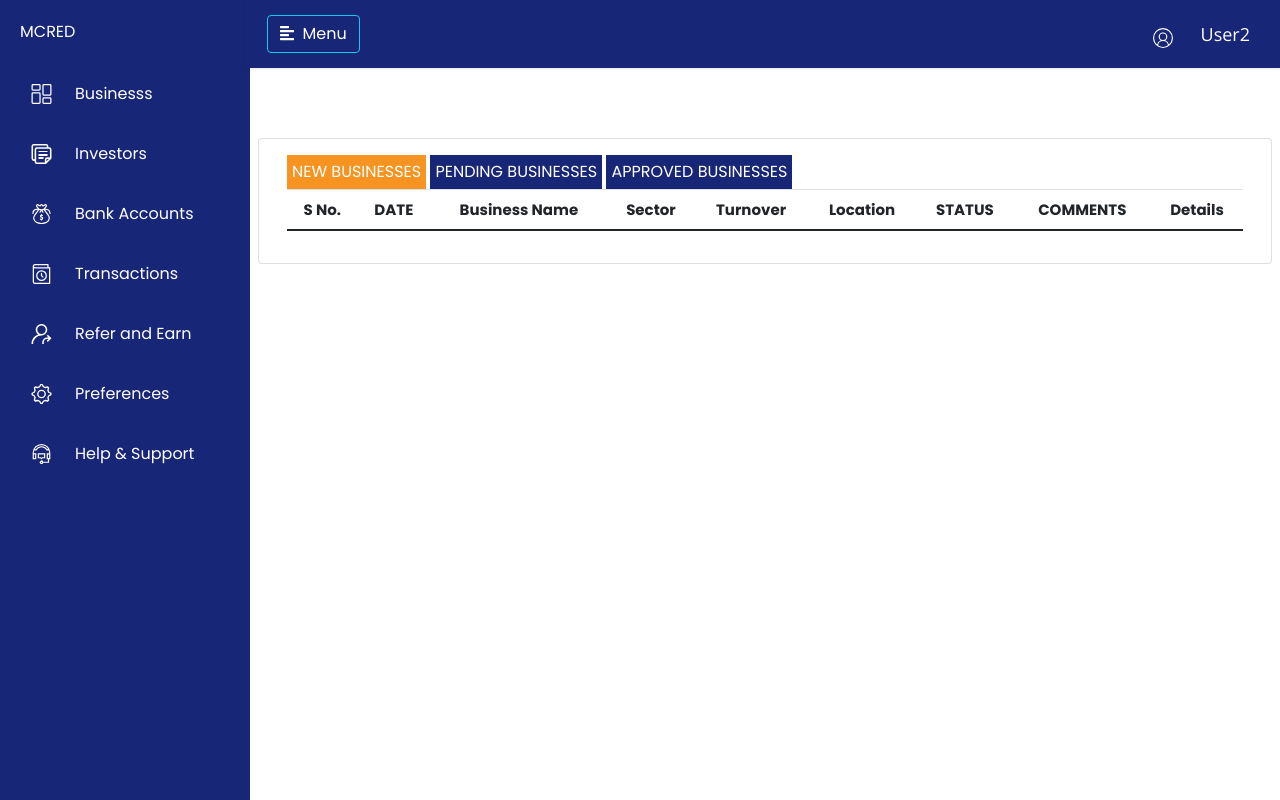
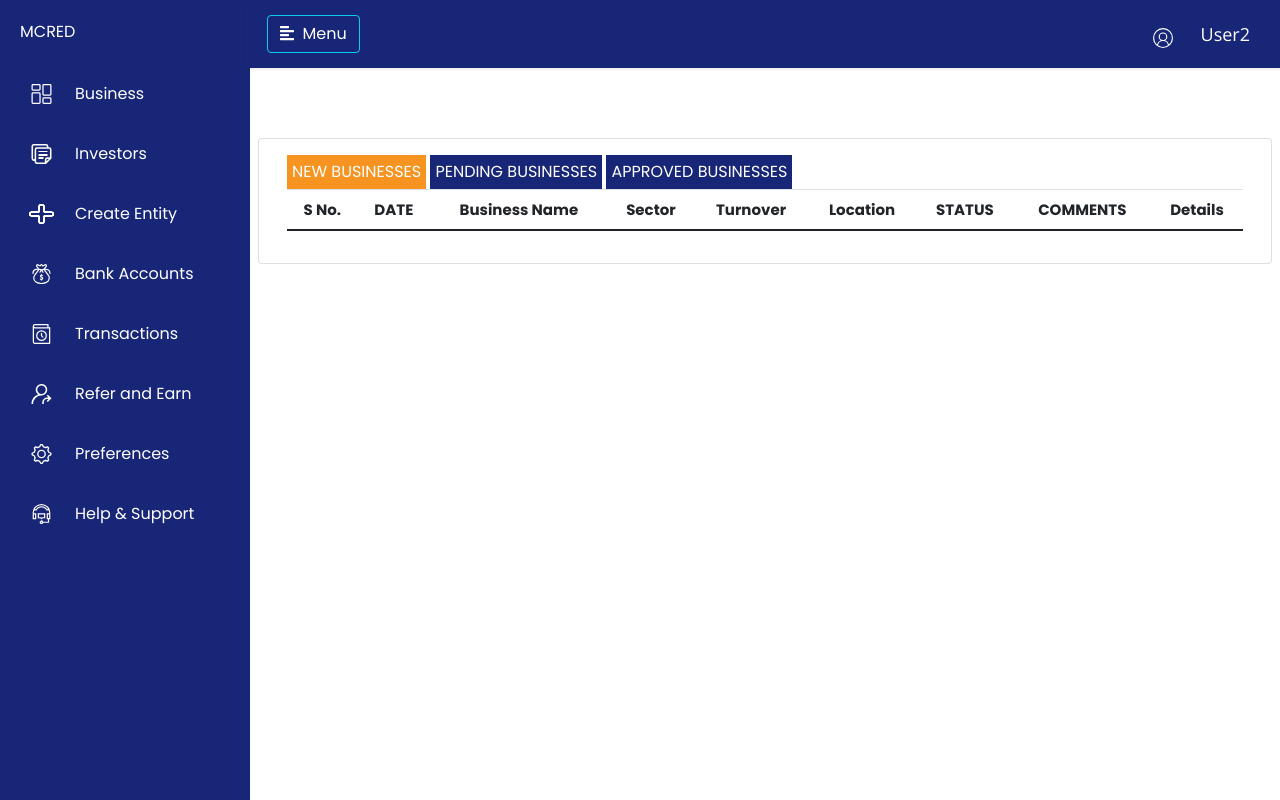
Before and after one commit to McredConnect/shubham_credit-team, a Django app: page /investor_dashboard/business in a window 1280 px wide. Run offline with Django 3.2, Linux system fonts and the light colour scheme; data that the repository does not hold is empty; some libraries are stand-ins or nearby versions.

Commit message:
integration done

```diff
--- a/MIPortal/Business/urls.py
+++ b/MIPortal/Business/urls.py
@@ -4,9 +4,9 @@ from . import views
 urlpatterns = [
     path('bank-account/', views.bank_account, name='bank-account'),
     path('bank-account-withdraw/', views.bank_account_withdraw, name='bank-account-withdraw'),
-    path('create-entity/', views.create_entity, name='create-entity'),
-    path('create-entity-business/', views.create_entity_business, name='create-entity-business'),
-    path('create-entity-investor/', views.create_entity_investor, name='create-entity-investor'),
+    # path('create-entity/', views.create_entity, name='create-entity'),
+    # path('create-entity-business/', views.create_entity_business, name='create-entity-business'),
+    # path('create-entity-investor/', views.create_entity_investor, name='create-entity-investor'),
     path('dashboard/', views.dashboard, name='dashboard'),
     path('edit-business/', views.edit_business, name='edit-business'),
     path('help-and-support/', views.help_and_support, name='help-and-support'),
--- a/MIPortal/InvestorDashboards/templates/InvestorDashboards/index.html
+++ b/MIPortal/InvestorDashboards/templates/InvestorDashboards/index.html
@@ -1,50 +1,96 @@
 <html>
+
 <head>
   {% load static %}
   <meta charset="UTF-8">
-    <meta name="viewport" content="width=device-width, user-scalable=no, initial-scale=1.0, maximum-scale=1.0, minimum-scale=1.0">
+  <meta name="viewport"
+    content="width=device-width, user-scalable=no, initial-scale=1.0, maximum-scale=1.0, minimum-scale=1.0">
   <meta http-equiv="X-UA-Compatible" content="ie=edge">
-    <link rel="stylesheet" href="https://stackpath.bootstrapcdn.com/bootstrap/4.1.0/css/bootstrap.min.css" integrity="sha384-9gVQ4dYFwwWSjIDZnLEWnxCjeSWFphJiwGPXr1jddIhOegiu1FwO5qRGvFXOdJZ4" crossorigin="anonymous">
-    <link href="https://cdn.jsdelivr.net/npm/bootstrap@5.0.0-beta1/dist/css/bootstrap.min.css" rel="stylesheet" integrity="sha384-giJF6kkoqNQ00vy+HMDP7azOuL0xtbfIcaT9wjKHr8RbDVddVHyTfAAsrekwKmP1" crossorigin="anonymous">
-    <link rel="stylesheet"  href="{% static '/css/investor_dashboard/index.css' %}">
+  <link rel="stylesheet" href="https://stackpath.bootstrapcdn.com/bootstrap/4.1.0/css/bootstrap.min.css"
+    integrity="sha384-9gVQ4dYFwwWSjIDZnLEWnxCjeSWFphJiwGPXr1jddIhOegiu1FwO5qRGvFXOdJZ4" crossorigin="anonymous">
+  <link href="https://cdn.jsdelivr.net/npm/bootstrap@5.0.0-beta1/dist/css/bootstrap.min.css" rel="stylesheet"
+    integrity="sha384-giJF6kkoqNQ00vy+HMDP7azOuL0xtbfIcaT9wjKHr8RbDVddVHyTfAAsrekwKmP1" crossorigin="anonymous">
+  <link rel="stylesheet" href="{% static '/css/investor_dashboard/index.css' %}">
   <link rel="preconnect" href="https://fonts.gstatic.com">
   <!--    <link href="https://fonts.googleapis.com/css2?family=Open+Sans&display=swap" rel="stylesheet">-->
   <link rel="preconnect" href="https://fonts.gstatic.com">
   <link rel="stylesheet" href="https://stackpath.bootstrapcdn.com/font-awesome/4.7.0/css/font-awesome.min.css">
   <link rel="stylesheet" href="https://cdnjs.cloudflare.com/ajax/libs/font-awesome/4.7.0/css/font-awesome.min.css">
-    <link rel="stylesheet" href="https://use.fontawesome.com/releases/v5.6.3/css/all.css" integrity="sha384-UHRtZLI+pbxtHCWp1t77Bi1L4ZtiqrqD80Kn4Z8NTSRyMA2Fd33n5dQ8lWUE00s/" crossorigin="anonymous">
-    <link href="https://fonts.googleapis.com/css2?family=Open+Sans:ital,wght@0,300;0,400;0,600;0,700;0,800;1,300;1,400;1,600;1,700&display=swap" rel="stylesheet">
+  <link rel="stylesheet" href="https://use.fontawesome.com/releases/v5.6.3/css/all.css"
+    integrity="sha384-UHRtZLI+pbxtHCWp1t77Bi1L4ZtiqrqD80Kn4Z8NTSRyMA2Fd33n5dQ8lWUE00s/" crossorigin="anonymous">
+  <link
+    href="https://fonts.googleapis.com/css2?family=Open+Sans:ital,wght@0,300;0,400;0,600;0,700;0,800;1,300;1,400;1,600;1,700&display=swap"
+    rel="stylesheet">
   <!--    <link href="https://fonts.googleapis.com/css2?family=Open+Sans:wght@300&display=swap" rel="stylesheet">-->
-    <script src="https://cdn.jsdelivr.net/npm/bootstrap@5.0.0-beta1/dist/js/bootstrap.bundle.min.js" integrity="sha384-ygbV9kiqUc6oa4msXn9868pTtWMgiQaeYH7/t7LECLbyPA2x65Kgf80OJFdroafW" crossorigin="anonymous"></script>
-    <script src="https://cdn.jsdelivr.net/npm/@popperjs/core@2.5.4/dist/umd/popper.min.js" integrity="sha384-q2kxQ16AaE6UbzuKqyBE9/u/KzioAlnx2maXQHiDX9d4/zp8Ok3f+M7DPm+Ib6IU" crossorigin="anonymous"></script>
-    <script src="https://cdn.jsdelivr.net/npm/bootstrap@5.0.0-beta1/dist/js/bootstrap.min.js" integrity="sha384-pQQkAEnwaBkjpqZ8RU1fF1AKtTcHJwFl3pblpTlHXybJjHpMYo79HY3hIi4NKxyj" crossorigin="anonymous"></script>
-    <script defer src="https://use.fontawesome.com/releases/v5.0.13/js/solid.js" integrity="sha384-tzzSw1/Vo+0N5UhStP3bvwWPq+uvzCMfrN1fEFe+xBmv1C/AtVX5K0uZtmcHitFZ" crossorigin="anonymous"></script>
-    <script defer src="https://use.fontawesome.com/releases/v5.0.13/js/fontawesome.js" integrity="sha384-6OIrr52G08NpOFSZdxxz1xdNSndlD4vdcf/q2myIUVO0VsqaGHJsB0RaBE01VTOY" crossorigin="anonymous"></script>
+  <script src="https://cdn.jsdelivr.net/npm/bootstrap@5.0.0-beta1/dist/js/bootstrap.bundle.min.js"
+    integrity="sha384-ygbV9kiqUc6oa4msXn9868pTtWMgiQaeYH7/t7LECLbyPA2x65Kgf80OJFdroafW"
+    crossorigin="anonymous"></script>
+  <script src="https://cdn.jsdelivr.net/npm/@popperjs/core@2.5.4/dist/umd/popper.min.js"
+    integrity="sha384-q2kxQ16AaE6UbzuKqyBE9/u/KzioAlnx2maXQHiDX9d4/zp8Ok3f+M7DPm+Ib6IU"
+    crossorigin="anonymous"></script>
+  <script src="https://cdn.jsdelivr.net/npm/bootstrap@5.0.0-beta1/dist/js/bootstrap.min.js"
+    integrity="sha384-pQQkAEnwaBkjpqZ8RU1fF1AKtTcHJwFl3pblpTlHXybJjHpMYo79HY3hIi4NKxyj"
+    crossorigin="anonymous"></script>
+  <script defer src="https://use.fontawesome.com/releases/v5.0.13/js/solid.js"
+    integrity="sha384-tzzSw1/Vo+0N5UhStP3bvwWPq+uvzCMfrN1fEFe+xBmv1C/AtVX5K0uZtmcHitFZ"
+    crossorigin="anonymous"></script>
+  <script defer src="https://use.fontawesome.com/releases/v5.0.13/js/fontawesome.js"
+    integrity="sha384-6OIrr52G08NpOFSZdxxz1xdNSndlD4vdcf/q2myIUVO0VsqaGHJsB0RaBE01VTOY"
+    crossorigin="anonymous"></script>
   <script src="{% static '/javascript/index.js' %}"></script>
   <title>Document</title>
 </head>
+
 <body>
   <div class="wrapper">
     <!-- Sidebar  -->
     <nav id="sidebar">
       <div class="sidebar-header">MCRED</div>
-        <div class="single"><img class="img-size" height= "25" width="25" src="{% static '/images/navbar/dashboard.svg' %}"><div class="text-size"><a href="#">Businesss</a></div></div>
-        <div class="single"><img class="img-size" height= "25" width="25" src="{% static '/images/navbar/file.svg' %}"><div class="text-size"><a href="#">Investors</a></div></div>
-        <div class="single"><img class="img-size" height= "25" width="25" src="{% static '/images/navbar/money-bag.svg' %}"><div class="text-size"><a href="#">Bank Accounts</a></div></div>
-        <div class="single"><img class="img-size" height= "25" width="25" src="{% static '/images/navbar/history.svg' %}"><div class="text-size"><a href="#">Transactions</a></div></div>
-        <div class="single"><img class="img-size" height= "25" width="25" src="{% static '/images/navbar/refer.svg' %}"><div class="text-size"><a href="#">Refer and Earn</a></div></div>
-        <div class="single"><img class="img-size" height= "25" width="25" src="{% static '/images/navbar/preference.svg' %}"><div class="text-size"><a href="#">Preferences</a></div></div>
-        <div class="single"><img class="img-size" height= "25" width="25" src="{% static '/images/navbar/customer-service.svg' %}"><div class="text-size"><a href="#">Help & Support</a></div></div>
+      <div class="single"><img class="img-size" height="25" width="25"
+          src="{% static '/images/navbar/dashboard.svg' %}">
+        <div class="text-size"><a href="{% url 'business' %}">Business</a></div>
+      </div>
+      <div class="single"><img class="img-size" height="25" width="25" src="{% static '/images/navbar/file.svg' %}">
+        <div class="text-size"><a href="{% url 'investor' %}">Investors</a></div>
+      </div>
+      <div class="single"><img class="img-size" height="25" width="25" src="{% static '/images/navbar/plus.png' %}">
+        <div class="text-size"><a href="{% url 'create-entity' %}">Create Entity</a></div>
+      </div>
+      <div class="single"><img class="img-size" height="25" width="25"
+          src="{% static '/images/navbar/money-bag.svg' %}">
+        <div class="text-size"><a href="#">Bank Accounts</a></div>
+      </div>
+      <div class="single"><img class="img-size" height="25" width="25" src="{% static '/images/navbar/history.svg' %}">
+        <div class="text-size"><a href="#">Transactions</a></div>
+      </div>
+      <div class="single"><img class="img-size" height="25" width="25" src="{% static '/images/navbar/refer.svg' %}">
+        <div class="text-size"><a href="#">Refer and Earn</a></div>
+      </div>
+      <div class="single"><img class="img-size" height="25" width="25"
+          src="{% static '/images/navbar/preference.svg' %}">
+        <div class="text-size"><a href="#">Preferences</a></div>
+      </div>
+      <div class="single"><img class="img-size" height="25" width="25"
+          src="{% static '/images/navbar/customer-service.svg' %}">
+        <div class="text-size"><a href="#">Help & Support</a></div>
+      </div>
     </nav>
     <div id="content">
-            <nav class="navbar navbar-expand-lg navbar-light bg-#182677;" style="background:#182677;margin-left:-25px;margin-right:-20px;margin-top:-20px">
+      <nav class="navbar navbar-expand-lg navbar-light bg-#182677;"
+        style="background:#182677;margin-left:-25px;margin-right:-20px;margin-top:-20px">
         <div class="container-fluid">
-                    <button type="button" id="sidebarCollapse" class="btn btn-info" style="background:#182677;color:#ffffff;"><i class="fas fa-align-left"></i><span style="color:#ffffff">&nbsp;&nbsp;Menu</span></button>
-                    <button class="btn btn d-inline-block d-lg-none ml-auto"style="background:#182677;color:#fff;border:none;" type="button" data-toggle="collapse" data-target="#navbarSupportedContent" aria-controls="navbarSupportedContent" aria-expanded="false" aria-label="Toggle navigation"><i class="fas fa-align-justify"></i></button>
+          <button type="button" id="sidebarCollapse" class="btn btn-info" style="background:#182677;color:#ffffff;"><i
+              class="fas fa-align-left"></i><span style="color:#ffffff">&nbsp;&nbsp;Menu</span></button>
+          <button class="btn btn d-inline-block d-lg-none ml-auto" style="background:#182677;color:#fff;border:none;"
+            type="button" data-toggle="collapse" data-target="#navbarSupportedContent"
+            aria-controls="navbarSupportedContent" aria-expanded="false" aria-label="Toggle navigation"><i
+              class="fas fa-align-justify"></i></button>
           <div class="collapse navbar-collapse" id="navbarSupportedContent">
             <ul class="nav navbar-nav ml-auto">
-                            <li class="nav-item active"><img class="img1" id="img1" style="margin-top:10px;" height= "25" width="25" src="{% static '/images/navbar/user.svg' %}"></li>
-                            <li class="nav-item active"><a class="nav-link" href="#" style="color:#FFFFFF;font: normal normal normal 18px/17px Open Sans;">User2</a></li>
+              <li class="nav-item active"><img class="img1" id="img1" style="margin-top:10px;" height="25" width="25"
+                  src="{% static '/images/navbar/user.svg' %}"></li>
+              <li class="nav-item active"><a class="nav-link" href="#"
+                  style="color:#FFFFFF;font: normal normal normal 18px/17px Open Sans;">User2</a></li>
               <!--                            <select class="form-control" style="background:#182677;margin-top:-30px;margin-left:60px;width">-->
               <!--                                  <option><li class="nav-item active"><a class="nav-link" href="#" style="color:#FFFFFF;font: normal normal normal 18px/17px Open Sans;">User2</a></li></option>-->
               <!--                                  <option>log out</option>-->
@@ -65,12 +111,18 @@
   </div>
 
   <!-- jQuery CDN - Slim version (=without AJAX) -->
-    <script src="https://code.jquery.com/jquery-3.3.1.slim.min.js" integrity="sha384-q8i/X+965DzO0rT7abK41JStQIAqVgRVzpbzo5smXKp4YfRvH+8abtTE1Pi6jizo" crossorigin="anonymous"></script>
+  <script src="https://code.jquery.com/jquery-3.3.1.slim.min.js"
+    integrity="sha384-q8i/X+965DzO0rT7abK41JStQIAqVgRVzpbzo5smXKp4YfRvH+8abtTE1Pi6jizo"
+    crossorigin="anonymous"></script>
   <!--    <script src="https://code.jquery.com/jquery-3.6.0.min.js" integrity="sha256-/xUj+3OJU5yExlq6GSYGSHk7tPXikynS7ogEvDej/m4=" crossorigin="anonymous"></script>-->
   <!-- Popper.JS -->
-    <script src="https://cdnjs.cloudflare.com/ajax/libs/popper.js/1.14.0/umd/popper.min.js" integrity="sha384-cs/chFZiN24E4KMATLdqdvsezGxaGsi4hLGOzlXwp5UZB1LY//20VyM2taTB4QvJ" crossorigin="anonymous"></script>
+  <script src="https://cdnjs.cloudflare.com/ajax/libs/popper.js/1.14.0/umd/popper.min.js"
+    integrity="sha384-cs/chFZiN24E4KMATLdqdvsezGxaGsi4hLGOzlXwp5UZB1LY//20VyM2taTB4QvJ"
+    crossorigin="anonymous"></script>
   <!-- Bootstrap JS -->
-    <script src="https://stackpath.bootstrapcdn.com/bootstrap/4.1.0/js/bootstrap.min.js" integrity="sha384-uefMccjFJAIv6A+rW+L4AHf99KvxDjWSu1z9VI8SKNVmz4sk7buKt/6v9KI65qnm" crossorigin="anonymous"></script>
+  <script src="https://stackpath.bootstrapcdn.com/bootstrap/4.1.0/js/bootstrap.min.js"
+    integrity="sha384-uefMccjFJAIv6A+rW+L4AHf99KvxDjWSu1z9VI8SKNVmz4sk7buKt/6v9KI65qnm"
+    crossorigin="anonymous"></script>
 
   <script type="text/javascript">
     $(document).ready(function () {
@@ -80,4 +132,5 @@
     });
   </script>
 </body>
+
 </html>
--- a/MIPortal/InvestorDashboards/urls.py
+++ b/MIPortal/InvestorDashboards/urls.py
@@ -123,6 +123,9 @@ urlpatterns = [
     path('pan_details', views.pan_details, name='pan_details'),
     path('test', views.test, name='test'),
     path('details', views.details, name='details'),
-    path('test1/<uuid:pk>', views.test1, name='test1')
-
+    path('test1/<uuid:pk>', views.test1, name='test1'),
+    path('create-entity/', views.create_entity, name='create-entity'),
+    # path('create-entity-2/', views.create_entity_2, name='create-entity-2'),
+    path('create-entity-business/', views.create_entity_business, name='create-entity-business'),
+    path('create-entity-investor/', views.create_entity_investor, name='create-entity-investor'),
 ]
--- a/MIPortal/InvestorDashboards/views.py
+++ b/MIPortal/InvestorDashboards/views.py
@@ -4,6 +4,7 @@ from django.http import JsonResponse
 from Investors.models import *
 from tests.models import *
 from django.template.loader import render_to_string, get_template
+from .forms import *
 
 
 def bank_detail(request):
@@ -528,7 +529,7 @@ def business(request):
 
 def investor(request):
     print("In investor view")
-    objs = Investor.objects.filter(status=None)
+    objs = Investor.objects.filter(status="New")
     print(objs)
     context = {'objs':objs}
     return render(request, 'InvestorDashboards/investors.html', context)
@@ -871,9 +872,11 @@ def investor_approved_form(request, pk):
 def approve_investor(request,pk):
     if request.method == "POST":
         investor_obj = Investor.objects.get(investor_id=pk)
-        investor_obj.status = "APPROVED"
-        investor_obj.save()
-    return redirect('approved_investor')
+        # investor_obj.status = "APPROVED"
+        # investor_obj.save()
+        return redirect('create-entity-investor')
+
+    # return redirect('approved_investor')
 
 
 def reason_form(request,pk):
@@ -962,16 +965,19 @@ def enter_fascilate_amount(request, pk):
     context = {'pk': pk}
     return render(request, 'InvestorDashboards/fascilateamountform.html', context)
 
+# TODO:
 def fascilate_amount_save(request, pk):
     if request.method == "POST":
         amount = request.POST.get('amount')
         print(amount)
         business_obj = Business.objects.get(business_id=pk)
         print(business_obj)
-        business_obj.status = "APPROVED"
         business_obj.facility_approved_amount = amount
+        business_obj.available_facility_limit = amount
         business_obj.save()
-    return redirect('registered_businesses')
+    return redirect('create-entity-business')
+    # return redirect('registered_businesses')
+
 # def authorisedperson_detail(request):
 #     business_id = request.session['business_id']
 #     if request.method == "POST":
@@ -2074,3 +2080,94 @@ def investor_pending_form(request,pk):
 def investor_approved_form(request,pk):
     context = {'pk':pk}
     return render(request, 'InvestorDashboards/investor_approved_form.html', context)
+
+
+def create_entity(request):
+    if request.method == 'POST':
+        form = EntityForm(request.POST, request.FILES)
+        if form.is_valid():
+            new_entity=form.save()
+            image = new_entity.company_logo
+            # new_entity.save()
+            print(image, type(image))
+            return redirect('investor')
+    else:
+        form = EntityForm()
+    return render(request, 'Business/create-entity.html', {'form': form})
+# return redirect('registered_businesses')
+
+# def create_entity_2(request):
+#     if request.method == 'POST':
+#         form = EntityForm(request.POST, request.FILES)
+#         if form.is_valid():
+#             new_entity=form.save()
+#             image = new_entity.company_logo
+#             new_entity.save()
+#             print(image, type(image))
+#             return redirect('create-entity-investor')
+#     else:
+#         form = EntityForm()
+#     return render(request, 'Business/create-entity.html', {'form': form})
+# return redirect('registered_businesses')
+
+
+def create_entity_business(request):
+    entities = Entity.objects.all()
+    business = Business.objects.all()
+    form = EntityBusinessForm()
+
+    if request.method == 'POST':
+        form = EntityBusinessForm(request.POST)
+        if form.is_valid():
+            entity_id = request.POST['entity']
+            business_id = request.POST['business']
+            entity_obj = Entity.objects.get(entity_id=entity_id)
+            business_obj = Business.objects.get(business_id=business_id)
+            applicable_roi = form.cleaned_data['applicable_roi']
+            benchmark_roi = form.cleaned_data['benchmark_roi']
+            special_roi = form.cleaned_data['special_roi']
+            sector_base_rate = form.cleaned_data['sector_base_rate']
+            sector_risk_premium = form.cleaned_data['sector_risk_premium']
+            business_risk_premium = form.cleaned_data['business_risk_premium']
+            entity_risk_premium = form.cleaned_data['entity_risk_premium']
+            applicable_discount_rate = form.cleaned_data['applicable_discount_rate']
+            applicable_platform_fee = form.cleaned_data['applicable_platform_fee']
+            sub_limit = form.cleaned_data['sub_limit']
+            available_sub_limit = form.cleaned_data['available_sub_limit']
+            approved_credit_period = form.cleaned_data['approved_credit_period']
+            margin_days = form.cleaned_data['margin_days']
+            try:
+                mapping_object = EntityBusinessROIMapping(entity_id = entity_id, business_id = business_id)
+                values = {'entity_id' : entity_id, 'business_id' : business_id, 'entity_obj' : entity_obj, 'business_obj' : business_obj, 'applicable_roi' : applicable_roi, 'benchmark_roi' : benchmark_roi, 'special_roi' : special_roi, 'sector_base_rate' : sector_base_rate, 'sector_risk_premium' : sector_risk_premium, 'business_risk_premium' : business_risk_premium, 'entity_risk_premium' : entity_risk_premium, 'applicable_discount_rate' : applicable_discount_rate, 'applicable_platform_fee' : applicable_platform_fee, 'sub_limit' : sub_limit, 'available_sub_limit' : available_sub_limit, 'approved_credit_period' : approved_credit_period, 'margin_days' : margin_days}
+                for k,v in values.items():
+                    setattr(mapping_object, k ,v)
+                mapping_object.save()
+            except:
+                EntityBusinessROIMapping.objects.create(entity_id = entity_obj, business_id = business_obj, applicable_roi = applicable_roi, benchmark_roi = benchmark_roi, special_roi = special_roi, sector_base_rate = sector_base_rate, sector_risk_premium = sector_risk_premium, business_risk_premium = business_risk_premium, entity_risk_premium = entity_risk_premium, applicable_discount_rate = applicable_discount_rate, applicable_platform_fee = applicable_platform_fee, sub_limit = sub_limit, available_sub_limit = available_sub_limit, approved_credit_period = approved_credit_period, margin_days = margin_days)
+            business_obj.status = "APPROVED"
+            business_obj.save()
+            return redirect('registered_businesses')
+
+        return redirect('create-entity-business')
+    return render(request, 'Business/create-entity-business.html', {'form': form, 'entities' : entities, 'business':business})
+
+
+def create_entity_investor(request):
+    entities = Entity.objects.all()
+    investors = Investor.objects.all()
+    form = EntityInvestorForm()
+    if request.method == 'POST':
+        form = EntityInvestorForm(request.POST)
+        if form.is_valid():
+            # 'entity_id' :entity_id, 'investor_id' :investor_id, 'entity_obj' :entity_obj, 'investor_obj' :investor_obj, 'applicable_platform_fee' :applicable_platform_fee, 'applicable_ror' :applicable_ror,
+            entity_id = request.POST['entity']
+            investor_id = request.POST['investor']
+            entity_obj = Entity.objects.get(entity_id=entity_id)
+            investor_obj = Investor.objects.get(investor_id=investor_id)
+            applicable_platform_fee = form.cleaned_data['applicable_platform_fee']
+            applicable_ror = form.cleaned_data['applicable_ror']
+            EntityInvestorRORMapping.objects.create(investor_id=investor_obj, entity_id=entity_obj,applicable_platform_fee=applicable_platform_fee, applicable_ror=applicable_ror)
+            investor_obj.status = "APPROVED"
+            investor_obj.save()
+            return redirect('approved_investor')
+    return render(request, 'Business/create-entity-investor.html', {'form': form, 'entities' : entities, 'investors':investors})
--- a/MIPortal/Investors/templates/Investors/order1.html
+++ b/MIPortal/Investors/templates/Investors/order1.html
@@ -63,9 +63,11 @@
           <div class="card-body">
             <div class="row">
               <div class="col-md-1 text-center">
+                {% if i.14.url != None %}
                 <div class="logoimg">
                   <img class="img1" height="35" width="35" src="{{i.14.url}}">
                 </div>
+                {% endif %}
               </div>
               <div class="col-md-5">
                 <div class="text">
@@ -185,9 +187,11 @@
           <div class="card-body">
             <div class="row">
               <div class="col-md-1 text-center">
+                {% if i.14.url != None %}
                 <div class="logoimg">
                   <img class="img1" height="35" width="35" src="{{i.14.url}}">
                 </div>
+                {% endif %}
               </div>
               <div class="col-md-5">
                 <div class="text">
--- a/MIPortal/business_dashboard/views.py
+++ b/MIPortal/business_dashboard/views.py
@@ -17,7 +17,11 @@ def business_detail(request):
 
 
 def business(request):
-    return render(request, 'InvestorDashboards/business.html')
+    print("In business view")
+    objs = Business.objects.filter(status="New").order_by('-created_date')
+    print(objs)
+    context = {'objs':objs}
+    return render(request, 'InvestorDashboards/business.html', context)
 
 
 def business_info(request):
```
Also changed, not shown: MIPortal/Business/templates/Business/create-entity.html (+6 -1 lines), MIPortal/InvestorDashboards/forms.py (added, +23 -0 lines), MIPortal/Investors/views.py (+14 -7 lines), MIPortal/PortalLogin/views.py (+100 -6 lines), MIPortal/static_myproj/images/navbar/plus.png (added). Lines whose indentation alone changed are shown as unchanged.
